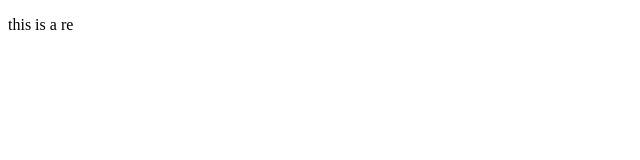
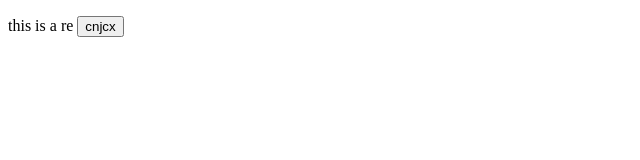
Before and after one commit to abdulrehmantaj881-tech/Localrepo, a plain HTML site: page index.html in a window 1280 px wide. Shown: the whole page, without its empty margins (0-640 px from the left). Drawn offline with Linux system fonts and the light colour scheme.

Commit message:
button changes

```diff
--- a/index.html
+++ b/index.html
@@ -6,6 +6,6 @@
     <title>Document</title>
 </head>
 <body>
-<p>this is a re</p>
+<p>this is a re <button>cnjcx</button></p>
 </body>
 </html>
```
